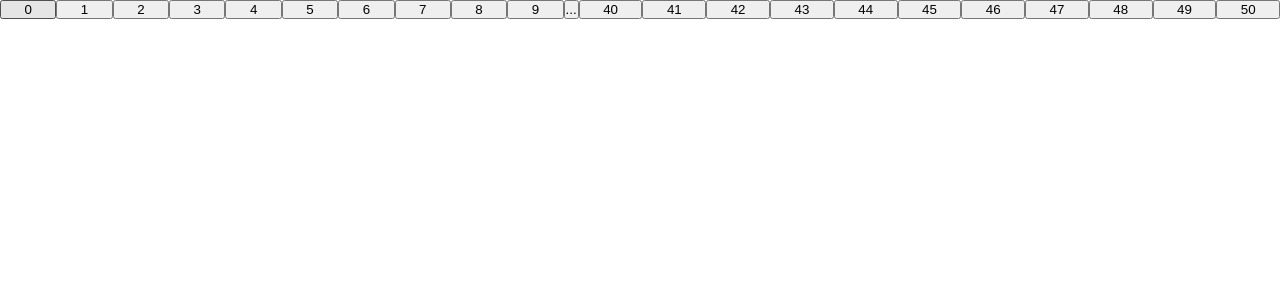
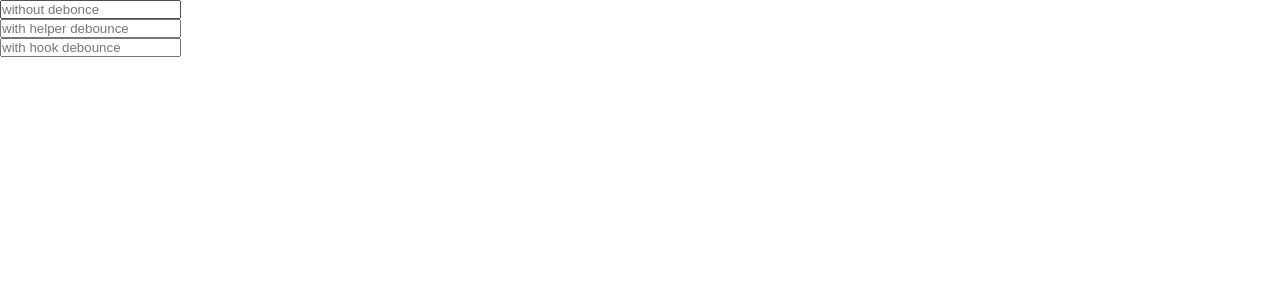
Before and after one commit to sundarbadagala/mynewreactapp, a React (Create React App) app: page / in a window 1280 px wide. Shown: the top 300 px of the page. Built offline with nearby package versions, Linux system fonts and the light colour scheme.

Commit message:
debounce

```diff
--- a/src/App.js
+++ b/src/App.js
@@ -1,15 +1,17 @@
-import InfiniteScroll from './components/infiniteScroll'
-import Accordion from './components/accordion'
-import Pagination from './components/pagination';
+// import InfiniteScroll from './components/infiniteScroll'
+// import Accordion from './components/accordion'
+// import Pagination from './components/pagination';
+import Debounce from './components/debounce'
 
-import {data} from './data/accordion-data'
+// import {data} from './data/accordion-data'
 
 function App() {
   return (
     <>
       {/* <InfiniteScroll /> */}
       {/* <Accordion data={data}/> */}
-      <Pagination/>
+      {/* <Pagination/> */}
+      <Debounce/>
     </>
   );
 }
--- /dev/null
+++ b/src/components/debounce/custom-helper.js
@@ -0,0 +1,17 @@
+import React, {useState} from 'react'
+import { helperDebounce } from '../../helpers/helperDebounce'
+
+function CustomHelper() {
+    const [value, setValue] = useState('')
+
+    const handleChange = helperDebounce((e) => {
+        setValue(e.target.value)
+    }, 500)
+    return (
+        <>
+            <input type='text' onChange={(e) => handleChange(e)} placeholder='with helper debounce' />  {value}
+        </>
+    )
+}
+
+export default CustomHelper
--- /dev/null
+++ b/src/components/debounce/custom-hook.js
@@ -0,0 +1,17 @@
+import React, { useEffect, useState } from 'react'
+import { useDebounce } from '../../hooks/useDebounce'
+
+function CustomHook() {
+    const [value, setValue] = useState('')
+    const debonceValue = useDebounce(value, 500)
+    useEffect(()=>{
+        console.log(debonceValue);
+    },[debonceValue])
+  return (
+    <>
+    <input type='text' value={value} onChange={(e)=>setValue(e.target.value)} placeholder='with hook debounce'/>
+    </>
+  )
+}
+
+export default CustomHook
--- /dev/null
+++ b/src/components/debounce/index.js
@@ -0,0 +1,19 @@
+import React from 'react'
+import CustomHelper from './custom-helper'
+import CustomHook from './custom-hook'
+import Normal from './normal'
+
+
+function Index() {
+  return (
+    <div>
+      <Normal />
+      <br />
+      <CustomHelper />
+      <br />
+      <CustomHook />
+    </div>
+  )
+}
+
+export default Index
--- /dev/null
+++ b/src/components/debounce/normal.js
@@ -0,0 +1,12 @@
+import React, {useState} from 'react'
+
+function Normal() {
+    const [normalValue, setNormalValue] = useState('')
+  return (
+    <>
+    <input type='text' value={normalValue} onChange={(e) => setNormalValue(e.target.value)} placeholder='without debonce' /> {normalValue}
+    </>
+  )
+}
+
+export default Normal
--- /dev/null
+++ b/src/helpers/helperDebounce.js
@@ -0,0 +1,11 @@
+export function helperDebounce(fn, delay) {
+    delay = delay || 400
+    let timer;
+    return function () {
+        let args = arguments;
+        clearTimeout(timer);
+        timer = setTimeout(() => {
+            fn(...args);
+        }, delay);
+    };
+}
--- /dev/null
+++ b/src/hooks/useDebounce.js
@@ -0,0 +1,17 @@
+import { useState, useEffect } from 'react'
+
+export const useDebounce = (value, milliSeconds) => {
+    const [debouncedValue, setDebouncedValue] = useState(value);
+
+    useEffect(() => {
+        const handler = setTimeout(() => {
+            setDebouncedValue(value);
+        }, milliSeconds);
+
+        return () => {
+            clearTimeout(handler);
+        };
+    }, [value, milliSeconds]);
+
+    return debouncedValue;
+};
```
